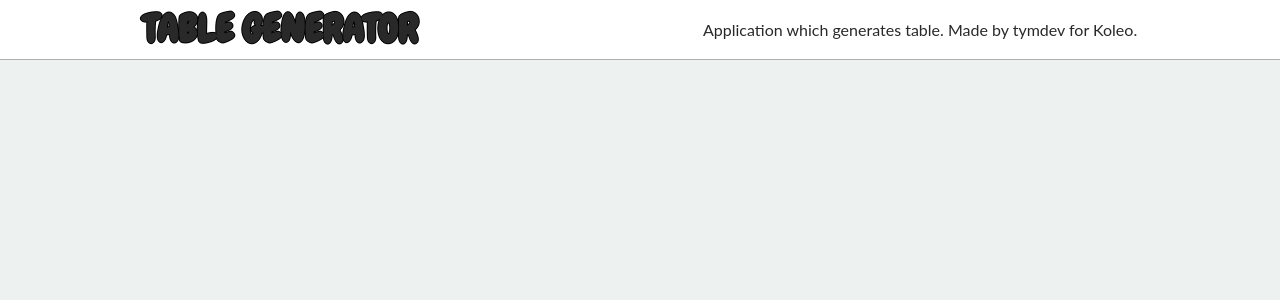
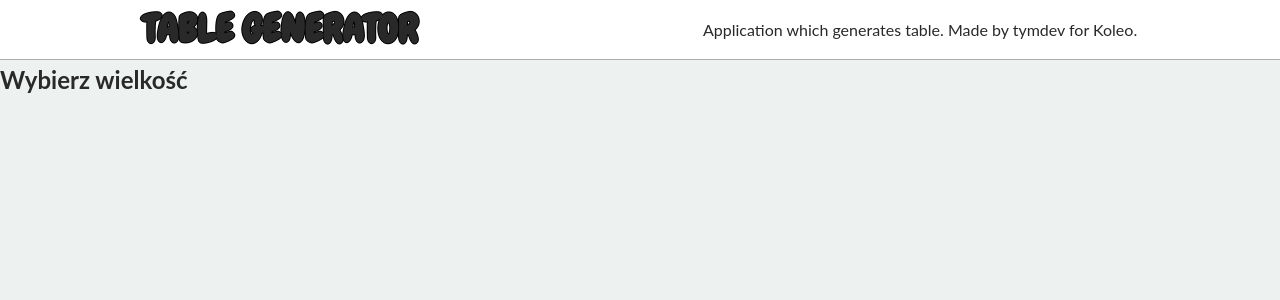
Before and after one commit to d0peCode/table-generator, a Vue app: page / in a window 1280 px wide. Shown: the top 300 px of the page. Built offline with nearby package versions, Linux system fonts and the light colour scheme.

Commit message:
add tableGrid component

```diff
--- /dev/null
+++ b/src/components/index/tableGrid.vue
@@ -0,0 +1,5 @@
+<template>
+    <section>
+        <h2>Wybierz wielkość</h2>
+    </section>
+</template>
--- a/src/pages/index.vue
+++ b/src/pages/index.vue
@@ -1,12 +1,14 @@
 <template>
     <main>
         <hello></hello>
+        <table-grid></table-grid>
     </main>
 </template>
 <script>
-import hello from '../components/hello';
+import hello from '../components/index/hello';
+import tableGrid from '../components/index/tableGrid';
 
 export default {
-    components: { hello }
+    components: { hello, tableGrid }
 }
 </script>
```
Also changed, not shown: src/components/index/hello.vue (renamed from src/components/hello.vue).
